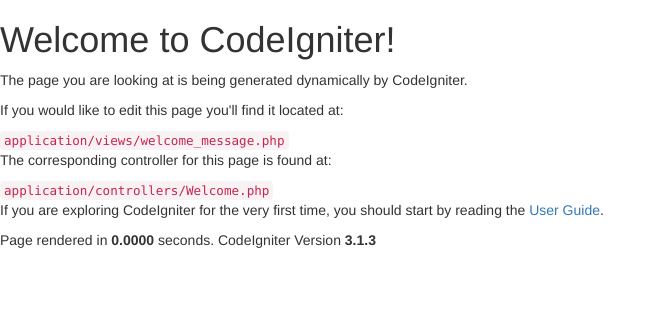
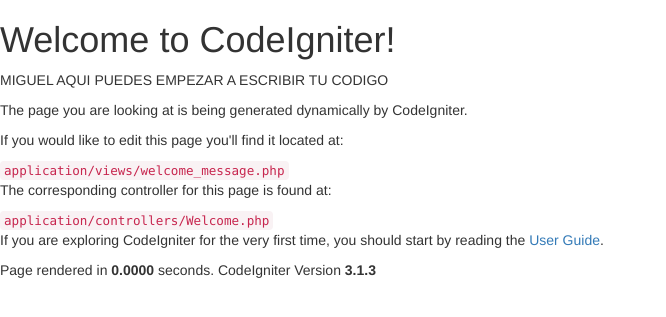
Before and after one commit to hitek13/CardTradeV4, a CodeIgniter app: page /cardtradev4/ in a window 1280 px wide. Shown: the top 317 px of the page, without its empty margins (0-666 px from the left). Run offline with CodeIgniter, Linux system fonts and the light colour scheme; some libraries are stand-ins or nearby versions.

Commit message:
Version V4

```diff
--- a/application/views/main.php
+++ b/application/views/main.php
@@ -4,6 +4,9 @@
 	<h1>Welcome to CodeIgniter!</h1>
 
 	<div id="body">
+
+            <p>MIGUEL AQUI PUEDES EMPEZAR A ESCRIBIR TU CODIGO</p>
+
 		<p>The page you are looking at is being generated dynamically by CodeIgniter.</p>
 
 		<p>If you would like to edit this page you'll find it located at:</p>
```
